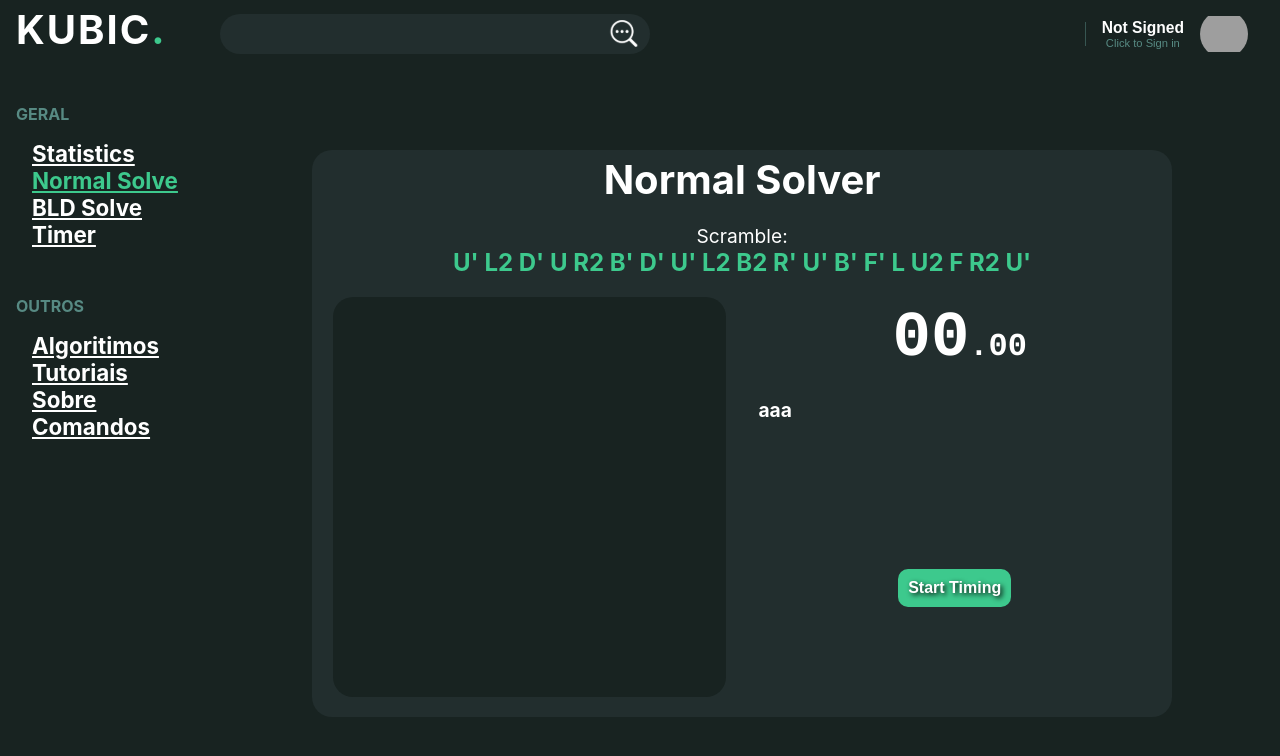
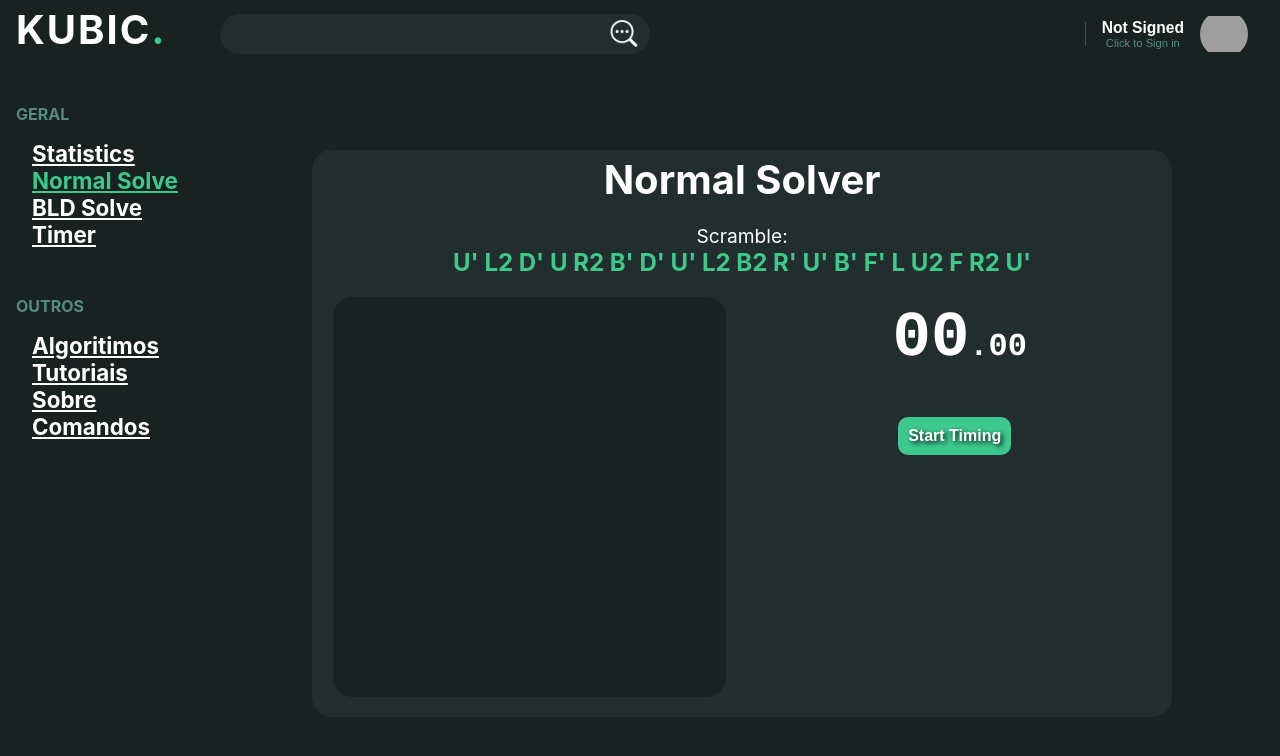
Before and after one commit to DinowSauron/CubeTrainer, a Next.js app in the folder kubic/: page /normalsolve in a window 1280 px wide. Shown: the top 756 px of the page. Built offline with nearby package versions, Linux system fonts and the light colour scheme; no server answers; grey boxes are pictures that could not be loaded; a web font is replaced by a local one.

Commit message:
Timer Component

```diff
--- /dev/null
+++ b/kubic/src/components/Timer/index.tsx
@@ -0,0 +1,104 @@
+import styles from "./timer.module.scss";
+import { useSession } from "next-auth/react";
+import { useState } from "react";
+import { useEffect } from "react"
+import { getFormatedDate, milisecondsFormated, secondsFormated } from "../../lib/FormatterFunctions"
+import { api } from "../../services/api";
+
+
+type ExampleProps = {
+  scramble: string;
+}
+
+export function Timer(props: ExampleProps) {
+
+  const [miliseconds, setMiliseconds] = useState('00');
+  const [seconds, setSeconds] = useState('00');
+  const [timingSolve, setTimingSolve] = useState(0);
+  const [startCounter, setStartCounter] = useState(false);
+  const { data } = useSession()
+
+  const [startTimingPoint, setStartTimingPoint] = useState((new Date()).getTime());
+
+
+  function runTiming(reset=false) {
+    if(startCounter){
+      const timer = (new Date()).getTime();
+      const timerCount = reset ? 0 : (timer - startTimingPoint)
+      setTimingSolve(timerCount);
+    }
+  }
+  function TimerSteps() {
+    setSeconds(secondsFormated(timingSolve));
+    setMiliseconds(milisecondsFormated(timingSolve))
+  }
+  useEffect(() => {
+    setTimeout(() => {
+      if(startCounter){
+        runTiming();
+      }
+    }, 50);
+
+    TimerSteps();
+  }, [timingSolve,startCounter]);
+
+
+
+
+  function handleStopTiming() {
+    setTimingSolve(timingSolve)
+    setStartCounter(false);
+
+  }
+  function HandleStartTiming() {
+    setStartTimingPoint((new Date()).getTime());
+    setStartCounter(true);
+    runTiming(true)
+    // setTimingSolve(0);
+  }
+
+  function handleAddSeconds(seconds: number) {
+    setTimingSolve(timingSolve + (seconds * 1000))
+  }
+
+
+  async function handleRecordTime(){
+    const params = {
+      timer: timingSolve,
+      isDNF: false,
+      scramble: props.scramble,
+      date: getFormatedDate()
+    }
+
+    const config = {
+      headers: {
+        "SolverType": "NormalSolver"
+      }
+    }
+
+    const req = await api.post("/recordTime",params,config);
+    console.log(req)
+  }
+
+
+  return (
+    <div className={styles.main}>
+
+      <p className={styles.timer}>{seconds}<span>.{miliseconds}</span></p>
+      <p>{data&&data.type}</p>
+      {timingSolve > 0 && !startCounter && (
+        <div>
+          <button onClick={() => handleRecordTime()}>Record Timer</button>
+          <button onClick={() => handleAddSeconds(2)}>Record Timer +DNF</button>
+          <button onClick={() => handleAddSeconds(2)}>Cancel Timer</button>
+        </div>
+      )}
+      {startCounter ? (
+        <button className={styles.stopTimer} onClick={() => handleStopTiming()}>Stop Timing</button>
+        ): timingSolve == 0 && (
+            <button className={styles.startTimer} onClick={() => HandleStartTiming()}>Start Timing</button>
+        )
+      }
+    </div>
+  )
+}
--- /dev/null
+++ b/kubic/src/components/Timer/timer.module.scss
@@ -0,0 +1,38 @@
+
+.main {
+  position: relative;
+  display: flex;
+  flex-direction: column;
+  justify-content: space-between;
+
+
+  p.timer {
+    width: 100%;
+    text-align: center;
+    font-family: 'Cousine', serif;
+    font-size: 4rem !important;
+    margin: 5px;
+
+    span {
+      font-size: 2rem;
+    }
+  }
+
+  button {
+    border: none;
+    margin: auto;
+    border-radius: 10px;
+    font-size: 1rem;
+    font-weight: bold;
+    text-shadow: 2px 2px 5px #000;
+    padding: 10px;
+
+    &.startTimer {
+      background: var(--lightGreen);
+
+    }
+    &.stopTimer {
+      background: #400;
+    }
+  }
+}
--- a/kubic/src/lib/GlobalFunctions.tsx
+++ b/kubic/src/lib/FormatterFunctions.ts
@@ -1,26 +1,30 @@
 
+export function FormatDoubleNumbers(num: string | number) {
+  return (num<100 ? (num<10 ? '0'+num : num) : '00').toString();
+}
 
-export function SetDisplayVars() {
-  const container = document.getElementById("ContainerWidth");
-  if(!container){
-    console.log("You not have any object to track Width, set by ID: 'ContainerWidth'");
-    return;
+export function milisecondsFormated(ms: number) {
+  const dtStr = ms.toString();
+  const dtLg = dtStr.length;
+  const msCount = Number((
+  (Number(dtStr[dtLg-1]) +
+  (Number(dtStr[dtLg-2])*10) +
+  (Number(dtStr[dtLg-3])*100 )) / 10
+  ).toFixed())
+
+  return FormatDoubleNumbers(msCount)
+}
+export function secondsFormated(ms: number) {
+  if(ms < 1000){
+    return '00';
   }
+  const seconds = Number(Math.floor(ms / 1000).toFixed(0));
+  const rest = Number(Math.floor(seconds / 100).toFixed(0)) * 100;
+  const secondsCalculated = rest < seconds ? seconds-rest:-(rest-seconds) + 100;
+  const secondsClamp = secondsCalculated >= 60? secondsCalculated-60:secondsCalculated
+  return FormatDoubleNumbers(secondsClamp);
+}
 
-  const WidthPx = container.offsetWidth;
-
-  let itemsInGrid = 0;
-  itemsInGrid = Number((WidthPx / 500).toFixed());
-  if (itemsInGrid <= 0) {
-      itemsInGrid = 1;
-  }
-  if (itemsInGrid > 5) {
-      // itemsInGrid = 5
-  }
-
-  container.style.setProperty("--grid-width", WidthPx.toString());
-  container.style.setProperty("--grid-items", itemsInGrid.toString());
-}
 
 /**
  * Get string and numeric value from date
--- /dev/null
+++ b/kubic/src/lib/GlobalFunctions.ts
@@ -0,0 +1,23 @@
+
+
+export function SetDisplayVars() {
+  const container = document.getElementById("ContainerWidth");
+  if(!container){
+    console.log("You not have any object to track Width, set by ID: 'ContainerWidth'");
+    return;
+  }
+
+  const WidthPx = container.offsetWidth;
+
+  let itemsInGrid = 0;
+  itemsInGrid = Number((WidthPx / 500).toFixed());
+  if (itemsInGrid <= 0) {
+      itemsInGrid = 1;
+  }
+  if (itemsInGrid > 5) {
+      // itemsInGrid = 5
+  }
+
+  container.style.setProperty("--grid-width", WidthPx.toString());
+  container.style.setProperty("--grid-items", itemsInGrid.toString());
+}
--- a/kubic/src/pages/normalsolve.tsx
+++ b/kubic/src/pages/normalsolve.tsx
@@ -1,7 +1,8 @@
 import { useSession } from "next-auth/react";
 import { useState } from "react";
 import { useEffect } from "react"
-import { getFormatedDate, SetDisplayVars } from "../lib/GlobalFunctions"
+import { Timer } from "../components/Timer";
+import { SetDisplayVars } from "../lib/GlobalFunctions"
 import { api } from "../services/api";
 import styles  from "../styles/page-styles/normal-solve.module.scss"
 
@@ -17,93 +18,7 @@ export default function NormalSolve() {
   const scramble = "U' L2 D' U R2 B' D' U' L2 B2 R' U' B' F' L U2 F R2 U'"
 
   // const [date, setDate] = useState((new Date()).getTime());
-  const [miliseconds, setMiliseconds] = useState('00');
-  const [seconds, setSeconds] = useState('00');
-  const [timingSolve, setTimingSolve] = useState(0);
-  const [startCounter, setStartCounter] = useState(false);
 
-  const [startTimingPoint, setStartTimingPoint] = useState((new Date()).getTime());
-  function runTiming(reset=false) {
-    if(startCounter){
-      const timer = (new Date()).getTime();
-      const timerCount = reset ? 0 : (timer - startTimingPoint)
-      setTimingSolve(timerCount);
-    }
-  }
-  function TimerSteps() {
-    setSeconds(secondsFormated(timingSolve));
-    setMiliseconds(milisecondsFormated(timingSolve))
-  }
-  useEffect(() => {
-    setTimeout(() => {
-      if(startCounter){
-        runTiming();
-      }
-    }, 50);
-
-    TimerSteps();
-  }, [timingSolve,startCounter]);
-
-  function handleStopTiming() {
-    setTimingSolve(timingSolve)
-    setStartCounter(false);
-
-  }
-  function HandleStartTiming() {
-    setStartTimingPoint((new Date()).getTime());
-    setStartCounter(true);
-    runTiming(true)
-    // setTimingSolve(0);
-  }
-  function FormatDoubleNumbers(num: string | number) {
-    return (num<100 ? (num<10 ? '0'+num : num) : '00').toString();
-  }
-
-  function milisecondsFormated(ms: number) {
-    const dtStr = ms.toString();
-    const dtLg = dtStr.length;
-    const msCount = Number((
-    (Number(dtStr[dtLg-1]) +
-    (Number(dtStr[dtLg-2])*10) +
-    (Number(dtStr[dtLg-3])*100 )) / 10
-    ).toFixed())
-
-    return FormatDoubleNumbers(msCount)
-  }
-  function handleAddSeconds(seconds: number) {
-    setTimingSolve(timingSolve + (seconds * 1000))
-  }
-  function secondsFormated(ms: number) {
-    if(ms < 1000){
-      return '00';
-    }
-    const seconds = Number(Math.floor(ms / 1000).toFixed(0));
-    const rest = Number(Math.floor(seconds / 100).toFixed(0)) * 100;
-    const secondsCalculated = rest < seconds ? seconds-rest:-(rest-seconds) + 100;
-    const secondsClamp = secondsCalculated >= 60? secondsCalculated-60:secondsCalculated
-    return FormatDoubleNumbers(secondsClamp);
-  }
-
-  async function handleRecordTime(){
-    const params = {
-      timer: timingSolve,
-      isDNF: false,
-      scramble: scramble,
-      date: getFormatedDate()
-    }
-
-    const config = {
-      headers: {
-        "SolverType": "NormalSolver"
-      }
-    }
-
-    const req = await api.post("/recordTime",params,config);
-    console.log(req)
-  }
-
-  const { data } = useSession()
-  const accessToken  = data?data.accessToken:"aaa"
 
 
   return (
@@ -121,25 +36,7 @@ export default function NormalSolve() {
 
             </section>
             <div>
-
-              <p className={styles.timer}>{seconds}<span>.{miliseconds}</span></p>
-              {/* <p>{timer[0] +':'+ timer[1]}</p> */}
-              {/* <p>{date - startTimingPoint.getTime()}</p> */}
-              {/* {/*<p>{secondsFormated(8042)}</p> */}
-              {/* <p>{FormatDoubleNumbers(2)}</p> */}
-              <p>{accessToken}</p>
-              <p>{data&&data.type}</p>
-              {timingSolve > 0 && !startCounter && (
-                <>
-                  <button onClick={() => handleRecordTime()}>Record Timer</button>
-                  <button onClick={() => handleAddSeconds(2)}>Record Timer +DNF</button>
-                </>
-              )}
-              {startCounter ? (
-                <button className={styles.stopTimer} onClick={() => handleStopTiming()}>Stop Timing</button>
-               ):(
-                <button className={styles.startTimer} onClick={() => HandleStartTiming()}>Start Timing</button>
-              )}
+              <Timer scramble={scramble}/>
             </div>
           </div>
         </div>
--- a/kubic/src/styles/page-styles/normal-solve.module.scss
+++ b/kubic/src/styles/page-styles/normal-solve.module.scss
@@ -70,40 +70,7 @@
       >div {
         width: 48%;
         height: 100%;
-        display: flex;
-        flex-direction: column;
-        justify-content: space-between;
 
-
-        .timer {
-          width: 100%;
-          text-align: center;
-          font-family: 'Cousine', serif;
-          font-size: 4rem;
-          margin: 5px;
-
-          span {
-            font-size: 2rem;
-          }
-        }
-
-        button {
-          border: none;
-          margin: auto;
-          border-radius: 10px;
-          font-size: 1rem;
-          font-weight: bold;
-          text-shadow: 2px 2px 5px #000;
-          padding: 10px;
-
-          &.startTimer {
-            background: var(--lightGreen);
-
-          }
-          &.stopTimer {
-            background: #400;
-          }
-        }
       }
     }
   }
```
